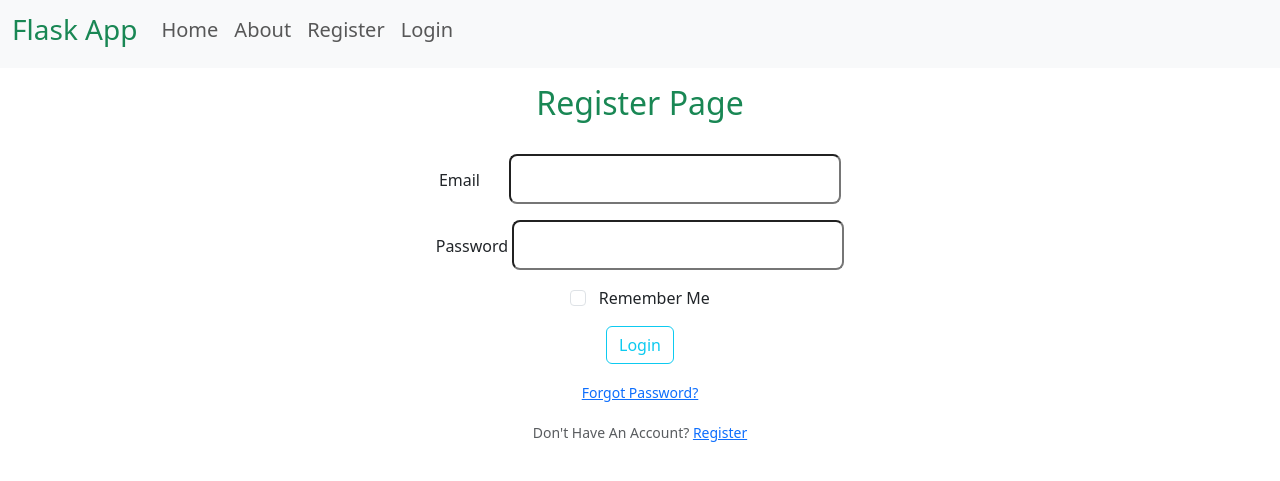
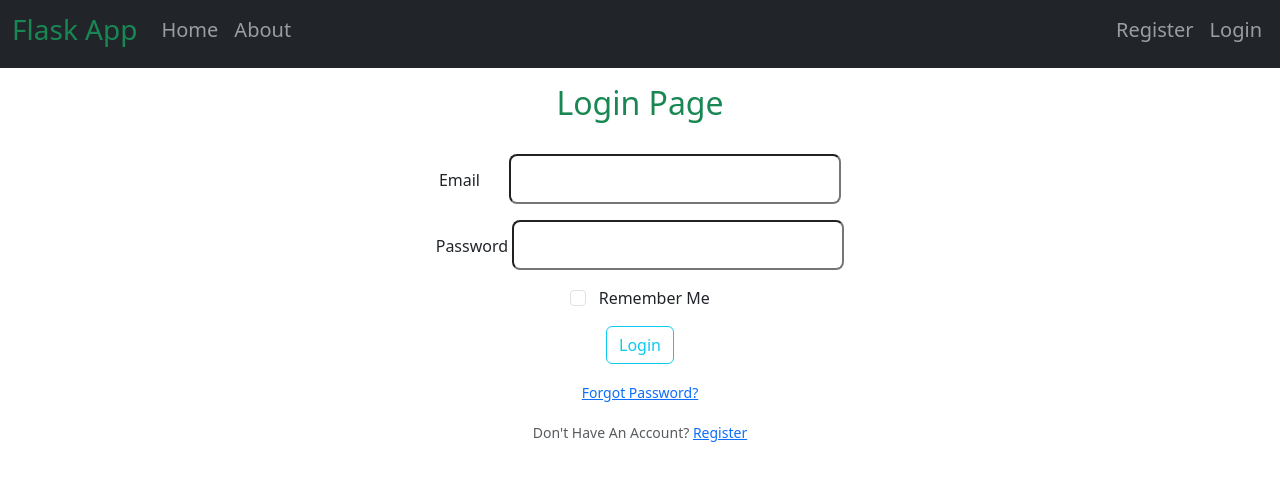
Before and after one commit to AnasSiddiquii/Flask-Basics, a Flask app: page /login in a window 1280 px wide. Shown: the top 481 px of the page. Run offline with Flask 3, Linux system fonts and the light colour scheme.

Commit message:
uploaded

```diff
--- a/flaskblog/__init__.py
+++ b/flaskblog/__init__.py
@@ -1,9 +1,15 @@
 from flask import Flask
 from flask_sqlalchemy import SQLAlchemy
+from flask_bcrypt import Bcrypt
+from flask_login import LoginManager
 
 app = Flask(__name__)
 app.config['SECRET_KEY'] = 'ab1c7263106be15a8cd243a10b5ec8cc'
 app.config['SQLALCHEMY_DATABASE_URI'] = 'sqlite:///site.db'
 db = SQLAlchemy(app)
+bcrypt = Bcrypt(app)
+login_manager = LoginManager(app)
+login_manager.login_view = 'login'
+login_manager.login_message_category = 'info'
 
 from flaskblog import routes
--- a/flaskblog/forms.py
+++ b/flaskblog/forms.py
@@ -1,6 +1,7 @@
 from flask_wtf import FlaskForm
 from wtforms import StringField, PasswordField, SubmitField, BooleanField
-from wtforms.validators import DataRequired, Length, Email, EqualTo
+from wtforms.validators import DataRequired, Length, Email, EqualTo, ValidationError
+from flaskblog.models import User
 
 class RegistrationForm(FlaskForm):
     username = StringField('Username', validators = [ DataRequired(), Length(min=2, max=20) ])
@@ -9,6 +10,16 @@ class RegistrationForm(FlaskForm):
     confirm_password = PasswordField('Confirm Password', validators = [ DataRequired(), EqualTo('password') ])
     submit = SubmitField('Sign Up')
 
+    def validate_username(self, username):
+        user = User.query.filter_by(username=username.data).first()
+        if user:
+            raise ValidationError('That username is already taken')
+
+    def validate_email(self, email):
+        user = User.query.filter_by(email=email.data).first()
+        if user:
+            raise ValidationError('That email is already taken')
+
 class LoginForm(FlaskForm):
     email = StringField('Email', validators = [ DataRequired(), Email() ])
     password = PasswordField('Password', validators = [ DataRequired() ])
--- a/flaskblog/routes.py
+++ b/flaskblog/routes.py
@@ -1,7 +1,9 @@
-from flask import render_template, url_for, flash, redirect
-from flaskblog import app
+from flask import render_template, url_for, flash, redirect, request
+from flaskblog import app, db, bcrypt
 from flaskblog.forms import RegistrationForm, LoginForm
 from flaskblog.models import User, Post
+from flask_login import login_user, current_user, logout_user, login_required
+
 
 
 posts = [
@@ -20,6 +22,7 @@ posts = [
 ]
 
 
+
 # ? simple routes
 @app.route('/')
 @app.route('/home')
@@ -31,26 +34,48 @@ def about():
    return render_template('about.html', title='About')
 
 
+
 # ? form routes
 @app.route('/register', methods=['GET', 'POST'])
 def register():
+   if current_user.is_authenticated:
+      return redirect(url_for('home'))
    form = RegistrationForm()
    if form.validate_on_submit():
-      flash(f'Account created of {form.username.data} !', 'success')
-      return redirect(url_for('home'))
+      hashed_password = bcrypt.generate_password_hash(form.password.data).decode('utf-8')
+      user = User(username=form.username.data, email=form.email.data, password=hashed_password)
+      db.session.add(user)
+      db.session.commit()
+      flash(f'Your account has been created! You are now able to log in', 'success')
+      return redirect(url_for('login'))
    return render_template('register.html', title='Register', form=form)
+
 
 @app.route('/login', methods=['GET', 'POST'])
 def login():
+   if current_user.is_authenticated:
+      return redirect(url_for('home'))
    form = LoginForm()
    if form.validate_on_submit():
-      if form.email.data == 'a@gmail.com' and form.password.data == 'pass':
-         flash(f'Login Successful !', 'success')
-         return redirect(url_for('home'))
+      user = User.query.filter_by(email=form.email.data).first()
+      if user and bcrypt.check_password_hash(user.password, form.password.data):
+         login_user(user, remember='form.remember.data')
+         next_page = request.args.get('next')
+         return  redirect(next_page) if next_page else redirect(url_for('home'))
       else:
          flash(f'Invalid Credentials !', 'danger')
 
    return render_template('login.html', title='Login', form=form)
+
+@app.route('/logout')
+def logout():
+   logout_user()
+   return redirect(url_for('home'))
+
+@app.route('/account')
+@login_required
+def account():
+   return render_template('account.html', title='Account')
 
 
 # ? html homepage
--- a/flaskblog/static/main.css
+++ b/flaskblog/static/main.css
@@ -2,3 +2,7 @@
     margin-top: 20px;
     padding: 20px;
 }
+.auth{
+    position: absolute;
+    right: 10px;
+}
--- /dev/null
+++ b/flaskblog/templates/account.html
@@ -0,0 +1,6 @@
+{% extends 'layout.html' %}
+{% block content %}
+    <center>
+        <h2 class="text-center text-warning p-3">{{ current_user.email }}</h2>
+    </center>
+{% endblock %}
--- a/flaskblog/templates/layout.html
+++ b/flaskblog/templates/layout.html
@@ -19,32 +19,31 @@
 </head>
 <body">
 
-    <nav class="navbar navbar-expand-lg bg-body-tertiary">
+    <nav class="navbar navbar-expand-lg navbar-dark bg-dark">
         <div class="container-fluid">
             <a class="navbar-brand text-success" href="#"><h3>Flask App</h3></a>
             <button class="navbar-toggler" type="button" data-bs-toggle="collapse" data-bs-target="#navbarNav" aria-controls="navbarNav" aria-expanded="false" aria-label="Toggle navigation">
                 <span class="navbar-toggler-icon"></span>
             </button>
             <div class="collapse navbar-collapse" id="navbarNav">
-                <ul class="navbar-nav">
-                    <li class="nav-item">
-                        <a class="nav-link" href="{{ url_for('home') }}"><h5>Home</h5></a>
-                    </li>
-                    <li class="nav-item">
-                        <a class="nav-link" href="{{ url_for('about') }}"><h5>About</h5></a>
-                    </li>
-                    <li class="nav-item">
-                        <a class="nav-link" href="{{ url_for('register') }}"><h5>Register</h5></a>
-                    </li>
-                    <li class="nav-item">
-                        <a class="nav-link" href="{{ url_for('login') }}"><h5>Login</h5></a>
-                    </li>
-                </ul>
+                <div class="navbar-nav mr-auto">
+                        <a class="nav-item nav-link" href="{{ url_for('home') }}"><h5>Home</h5></a>
+                        <a class="nav-item nav-link" href="{{ url_for('about') }}"><h5>About</h5></a>
+                </div>
+                <div class="navbar-nav auth">
+                    {% if current_user.is_authenticated %}
+                        <a class="nav-item nav-link" href="{{ url_for('account') }}"><h5>Account</h5></a>
+                        <a class="nav-item nav-link" href="{{ url_for('logout') }}"><h5>Logout</h5></a>
+                    {% else %}
+                        <a class="nav-item nav-link" href="{{ url_for('register') }}"><h5>Register</h5></a>
+                        <a class="nav-item nav-link" href="{{ url_for('login') }}"><h5>Login</h5></a>
+                    {% endif %}
+                </div>
             </div>
         </div>
     </nav>
 
-    <div class="container">
+    <div class="container col-7">
         {% with messages = get_flashed_messages(with_categories=true) %}
             {% if messages %}
                 {% for category, message in messages %}
--- a/flaskblog/templates/login.html
+++ b/flaskblog/templates/login.html
@@ -1,6 +1,6 @@
 {% extends 'layout.html' %}
 {% block content %}
-    <h2 class="text-center text-success p-3">Register Page</h2>
+    <h2 class="text-center text-success p-3">Login Page</h2>
     <center>
     <form method="POST" action="">
         {{ form.hidden_tag() }}
```
Also changed, not shown: flaskblog/models.py (+7 -2 lines), flaskblog/site.db (deleted), instance/site.db (added).
